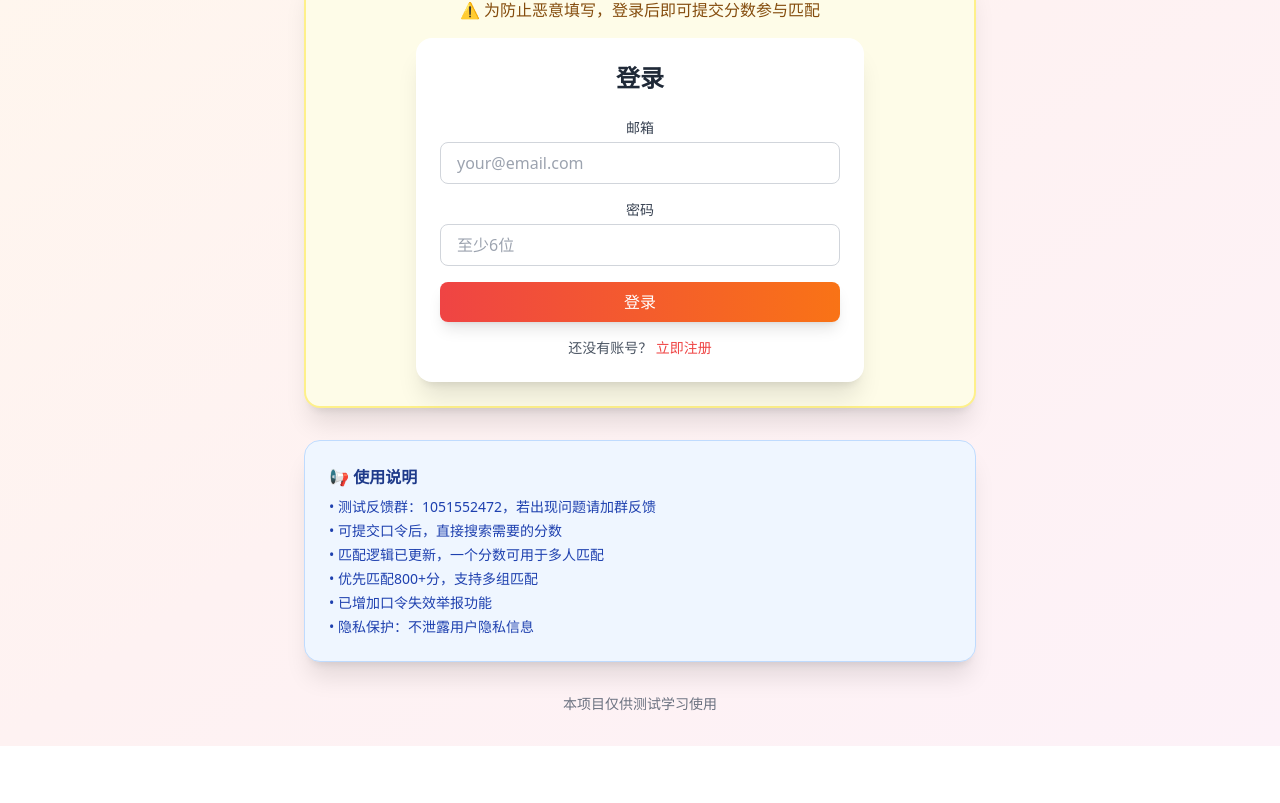
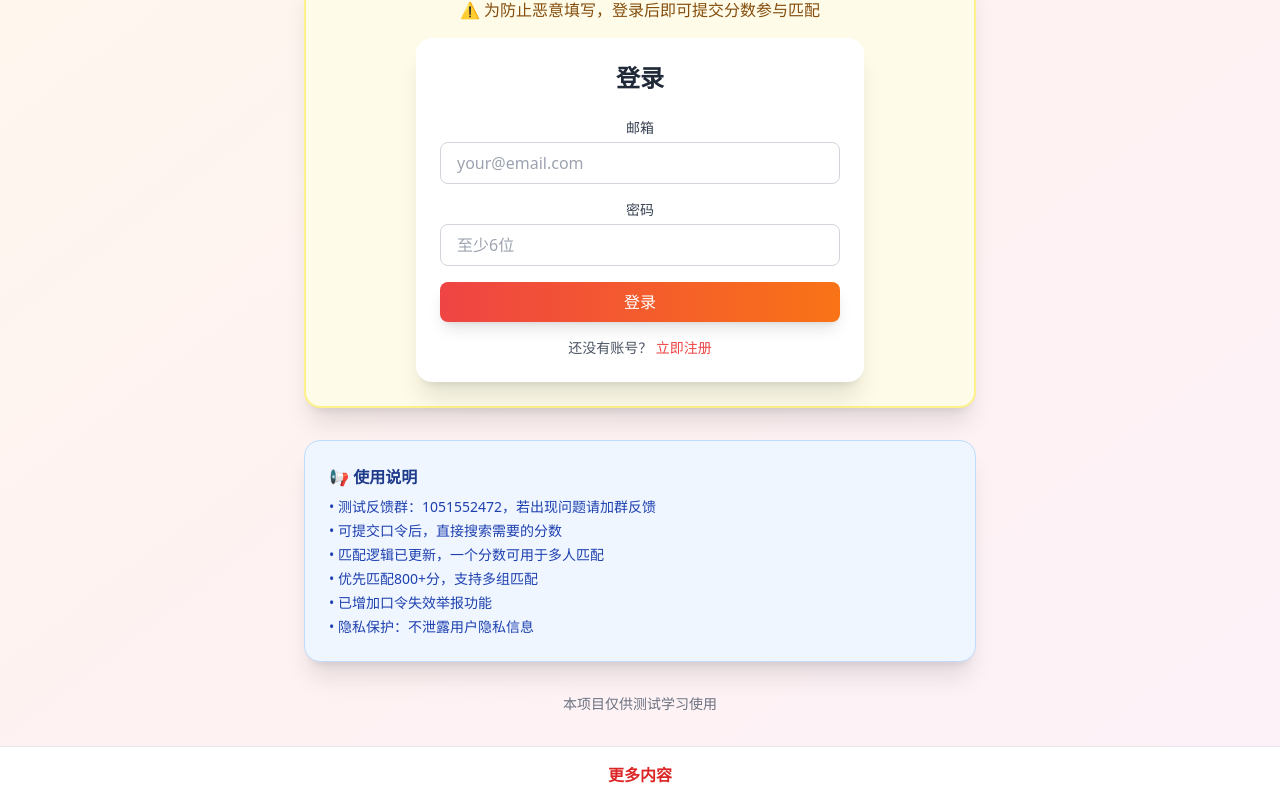
Before and after one commit to wlunan/sesame-team, a Vue app: page / in a window 1280 px wide. Shown: the part 176-979 px from the top of the page. Before the commit the page ends 922 px from the top, so only its background shows below. Built offline with nearby package versions, Linux system fonts and the light colour scheme; no server answers.

Commit message:
更新README

```diff
--- a/src/App.vue
+++ b/src/App.vue
@@ -30,6 +30,19 @@
 
     <!-- 主要内容 -->
     <router-view />
+
+    <footer class="border-t bg-white">
+      <div class="max-w-6xl mx-auto px-4 py-4 text-center">
+        <a
+          href="https://link3.cc/lunan"
+          target="_blank"
+          rel="noopener noreferrer"
+          class="text-base font-semibold text-red-600 hover:text-red-700"
+        >
+          更多内容
+        </a>
+      </div>
+    </footer>
   </div>
 </template>
 
```
Also changed, not shown: public/image.png (added), 1 other file (tests, documents, lock files or other folders).
